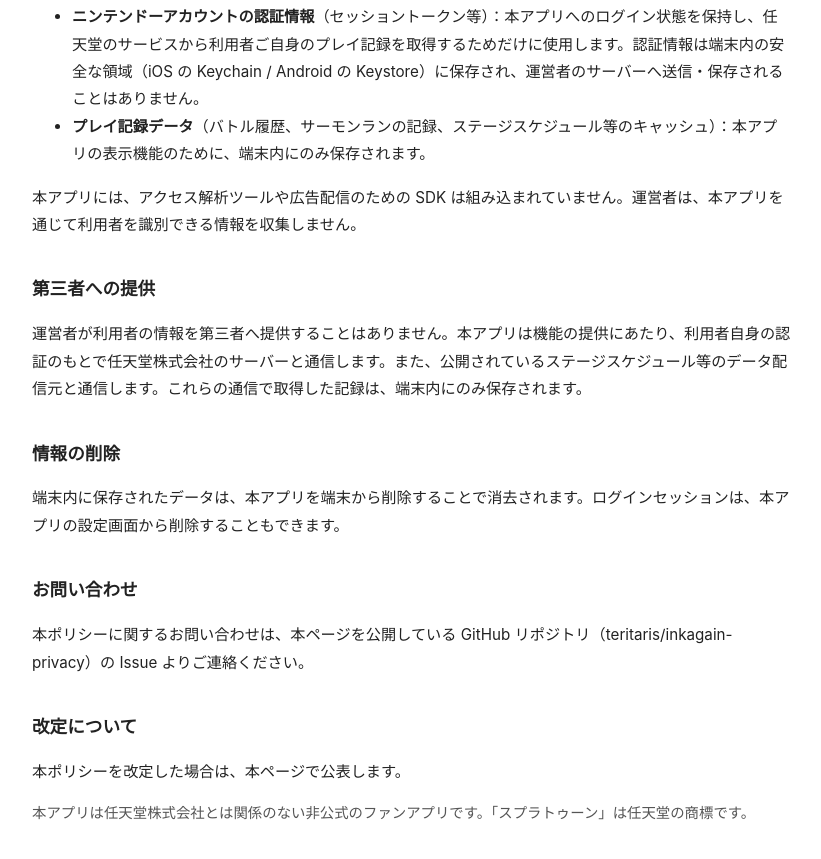
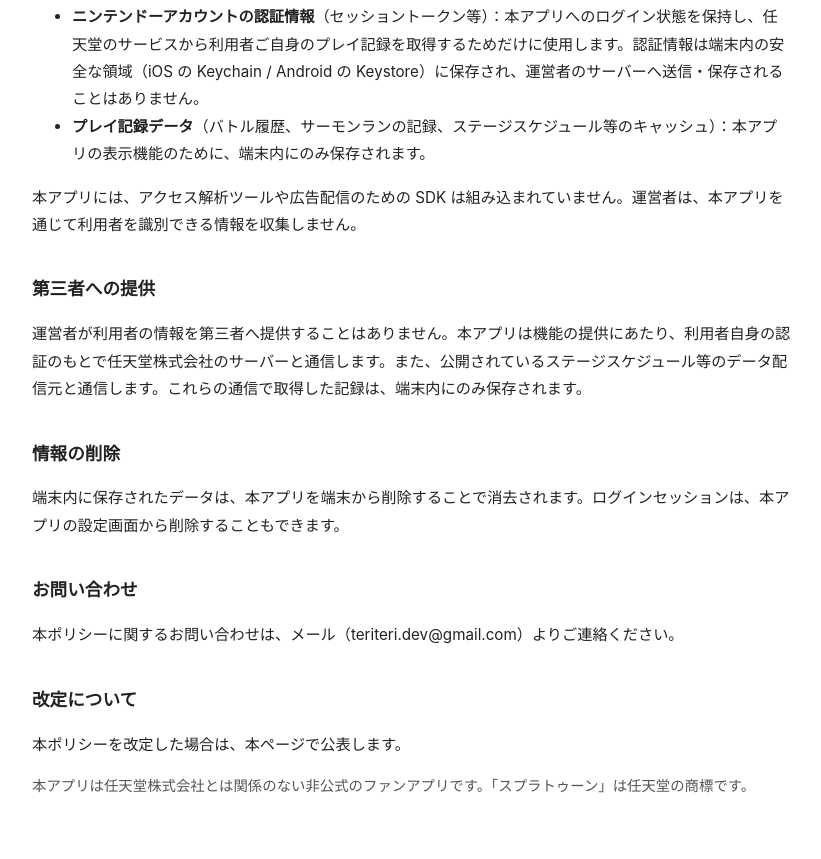
Before and after one commit to teritaris/inkagain-privacy, a plain HTML site: page index.html in a window 1280 px wide. Shown: the part 394-1253 px from the top of the page, without its empty margins (228-1049 px from the left). Drawn offline with Linux system fonts and the light colour scheme.

Commit message:
お問い合わせ先をメールアドレスに変更

```diff
--- a/index.html
+++ b/index.html
@@ -34,7 +34,7 @@
 <p>端末内に保存されたデータは、本アプリを端末から削除することで消去されます。ログインセッションは、本アプリの設定画面から削除することもできます。</p>
 
 <h2>お問い合わせ</h2>
-<p>本ポリシーに関するお問い合わせは、本ページを公開している GitHub リポジトリ（teritaris/inkagain-privacy）の Issue よりご連絡ください。</p>
+<p>本ポリシーに関するお問い合わせは、メール（teriteri.dev@gmail.com）よりご連絡ください。</p>
 
 <h2>改定について</h2>
 <p>本ポリシーを改定した場合は、本ページで公表します。</p>
```
